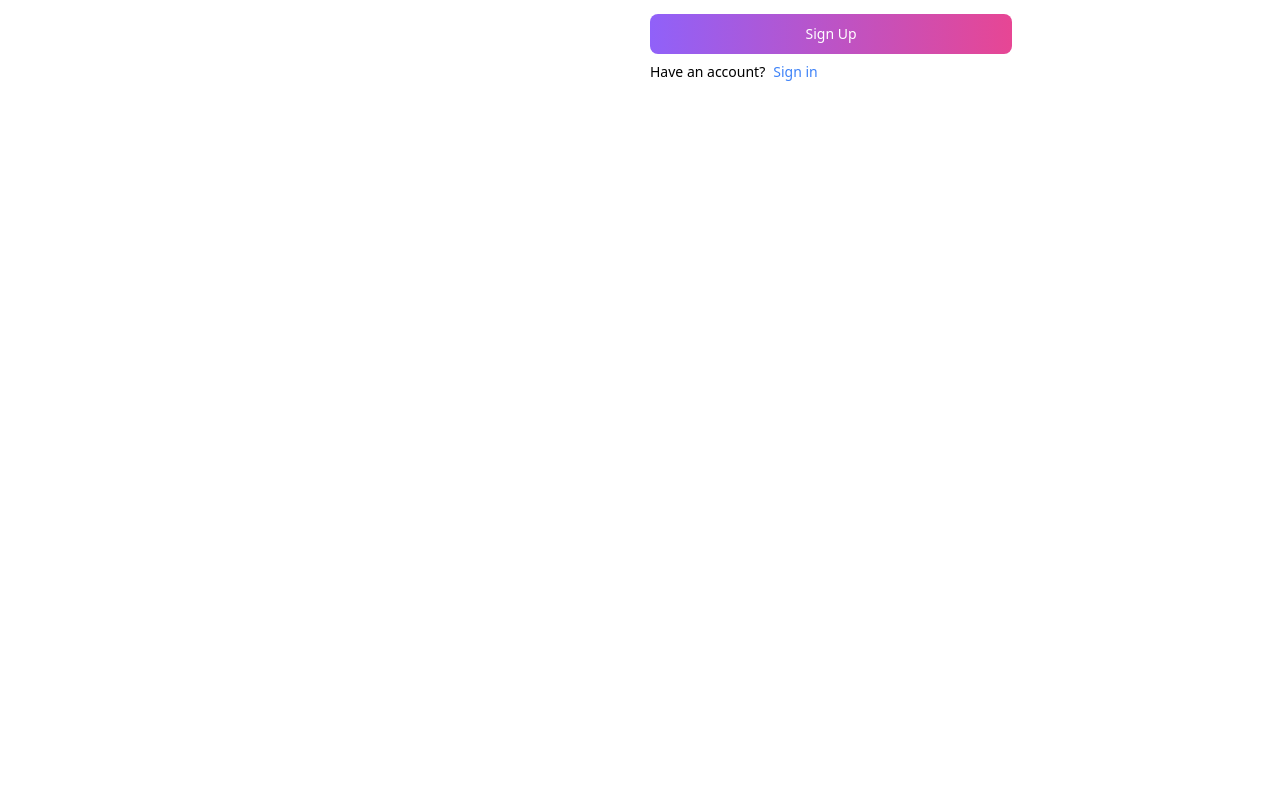
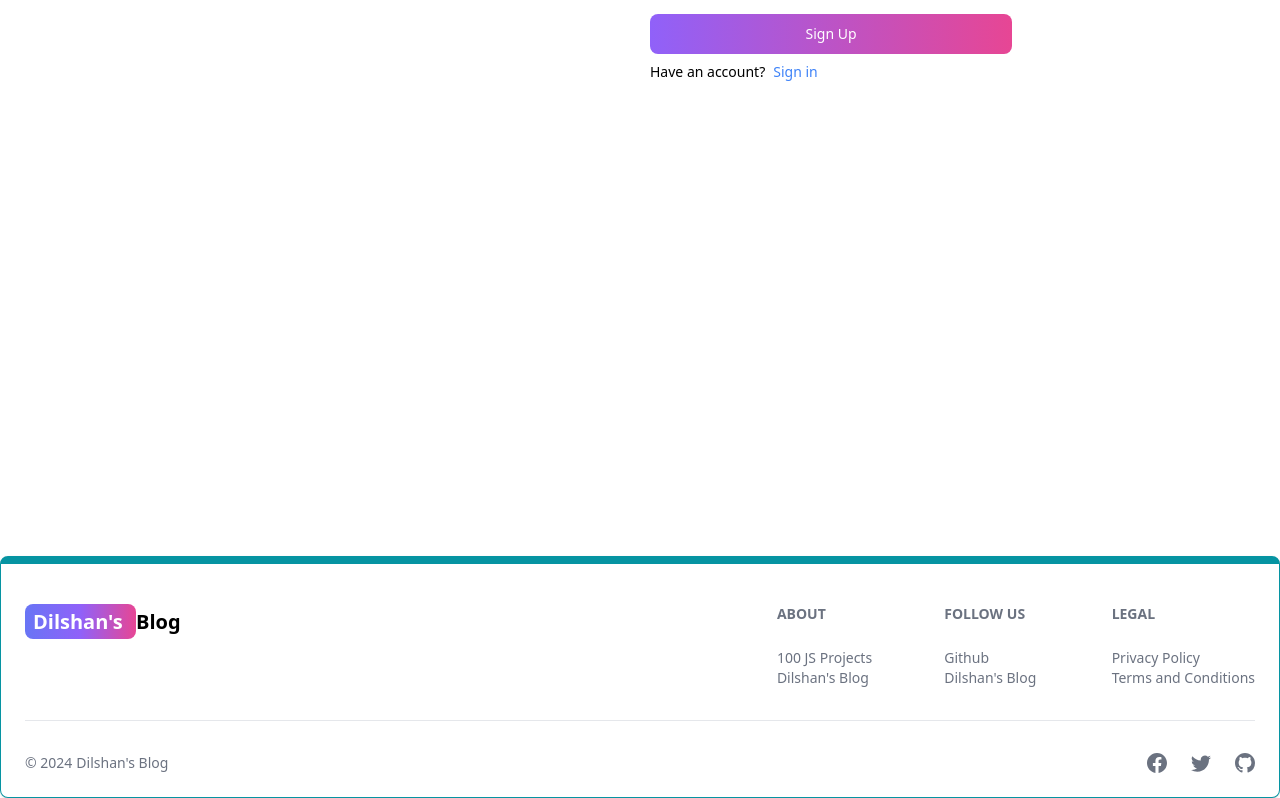
Before and after one commit to DilshanRakshitha/MernBlog, a React (Vite) app in the folder client/: page /sign-up in a window 1280 px wide. Shown: the part 388-1186 px from the top of the page. Before the commit the page ends 944 px from the top, so only its background shows below. Built offline with nearby package versions, Linux system fonts and the light colour scheme.

Commit message:
create footer

```diff
--- a/client/src/App.jsx
+++ b/client/src/App.jsx
@@ -7,6 +7,7 @@
 import Signin from './pages/SignIn'
 import SignUp from './pages/SignUp'
 import Header from './components/Header'
+import Footer from './components/Footer'
 
 export default function App() {
   return (
@@ -21,6 +22,7 @@
         <Route path='/sign-up' element={<SignUp/>} />
 
       </Routes>
+      <Footer />
     </BrowserRouter>
   )
 }
--- /dev/null
+++ b/client/src/components/Footer.jsx
@@ -0,0 +1,94 @@
+import { Footer } from 'flowbite-react'
+import React from 'react'
+import { Link } from 'react-router-dom'
+import {BsFacebook, BsTwitter, BsGithub} from 'react-icons/bs'
+
+export default function FooterCom() {
+  return (
+    <Footer container className='border border-t-8  border-teal-500'>
+        <div className='w-full max-w-7xl mx-auto'>
+            <div className='grid w-full justify-between sm:flex md:grid-cols-1'>
+                <div className='mt-5'>
+                    <Link to='/' className='whitespace-nowrap self-center text-lg sm:text-xl font-semibold dark:text-white'>
+                    <span className='px-2 py-1 bg-gradient-to-r from-indigo-500 via-purple-500 to-pink-500 rounded-lg text-white'> Dilshan's </span>
+                    Blog
+                    </Link>
+                </div>
+                <div className='grid grid-cols-2 gap-8 mt-4 sm:grid-cols-3 sm:gap-6'>
+                    <div>
+                    <Footer.Title title='About' />
+                    <Footer.LinkGroup col>
+                        <Footer.Link
+                            href='https://www.100jsprojects.com'
+                            target='_blank'
+                            rel='noopener noreferrer'
+                        >
+                            100 JS Projects
+                        </Footer.Link>
+                    </Footer.LinkGroup>
+                    <Footer.LinkGroup col>
+                        <Footer.Link
+                            href='/about'
+                            target='_blank'
+                            rel='noopener noreferrer'
+                        >
+                            Dilshan's Blog
+                        </Footer.Link>
+                    </Footer.LinkGroup>
+                    </div>
+                    <div>
+                    <Footer.Title title='Follow Us' />
+                    <Footer.LinkGroup col>
+                        <Footer.Link
+                            href='https://www.github.com'
+                            target='_blank'
+                            rel='noopener noreferrer'
+                        >
+                            Github
+                        </Footer.Link>
+                    </Footer.LinkGroup>
+                    <Footer.LinkGroup col>
+                        <Footer.Link
+                            href='#'
+
+                        >
+                            Dilshan's Blog
+                        </Footer.Link>
+                    </Footer.LinkGroup>
+                    </div>
+                    <div>
+                    <Footer.Title title='Legal' />
+                    <Footer.LinkGroup col>
+                        <Footer.Link
+                            href='#'
+                            target='_blank'
+                            rel='noopener noreferrer'
+                        >
+                            Privacy Policy
+                        </Footer.Link>
+                    </Footer.LinkGroup>
+                    <Footer.LinkGroup col>
+                        <Footer.Link
+                            href='#'
+                            target='_blank'
+                            rel='noopener noreferrer'
+                        >
+                            Terms and Conditions
+                        </Footer.Link>
+                    </Footer.LinkGroup>
+                    </div>
+                </div>
+            </div>
+            <Footer.Divider/>
+            <div className='w-full sm:flex sm:items-center sm:justify-between'>
+                <Footer.Copyright href='#' by="Dilshan's Blog" year={new Date().getFullYear()}/>
+                <div className='flex gap-6 sm:mt-0 mt-4 sm:justify-center'>
+                    <Footer.Icon href='#' icon={BsFacebook}/>
+                    <Footer.Icon href='#' icon={BsTwitter}/>
+                    <Footer.Icon href='#' icon={BsGithub}/>
+                </div>
+            </div>
+        </div>
+    </Footer>
+  )
+}
```
